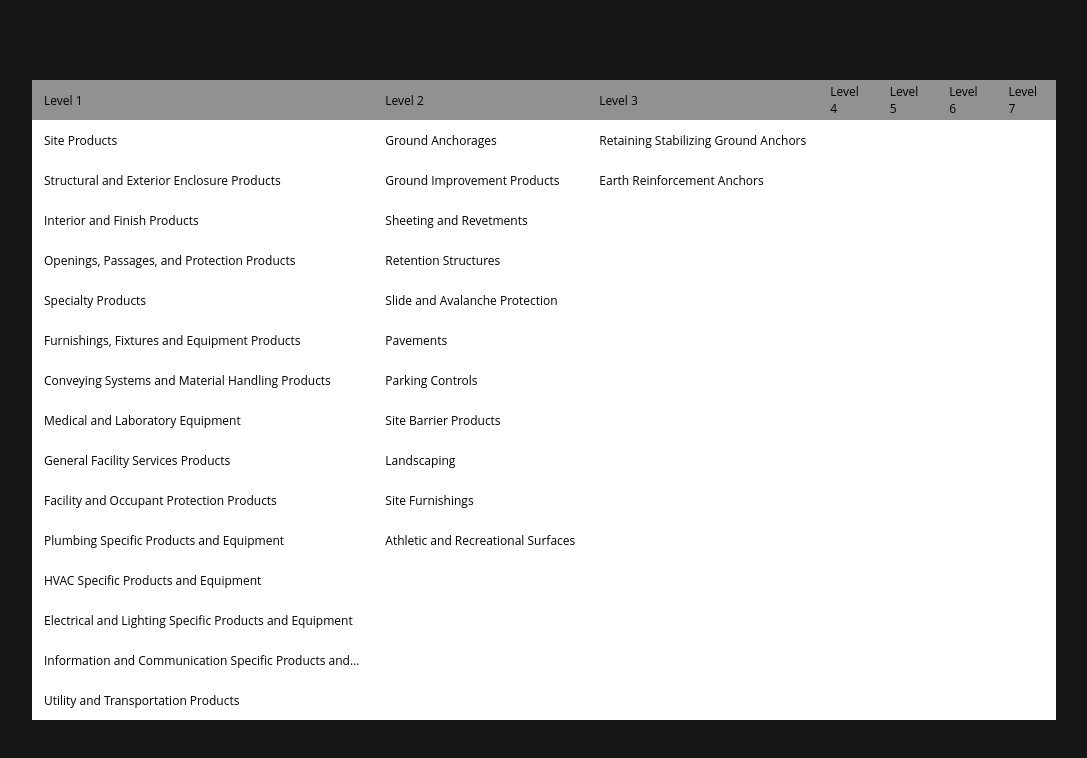
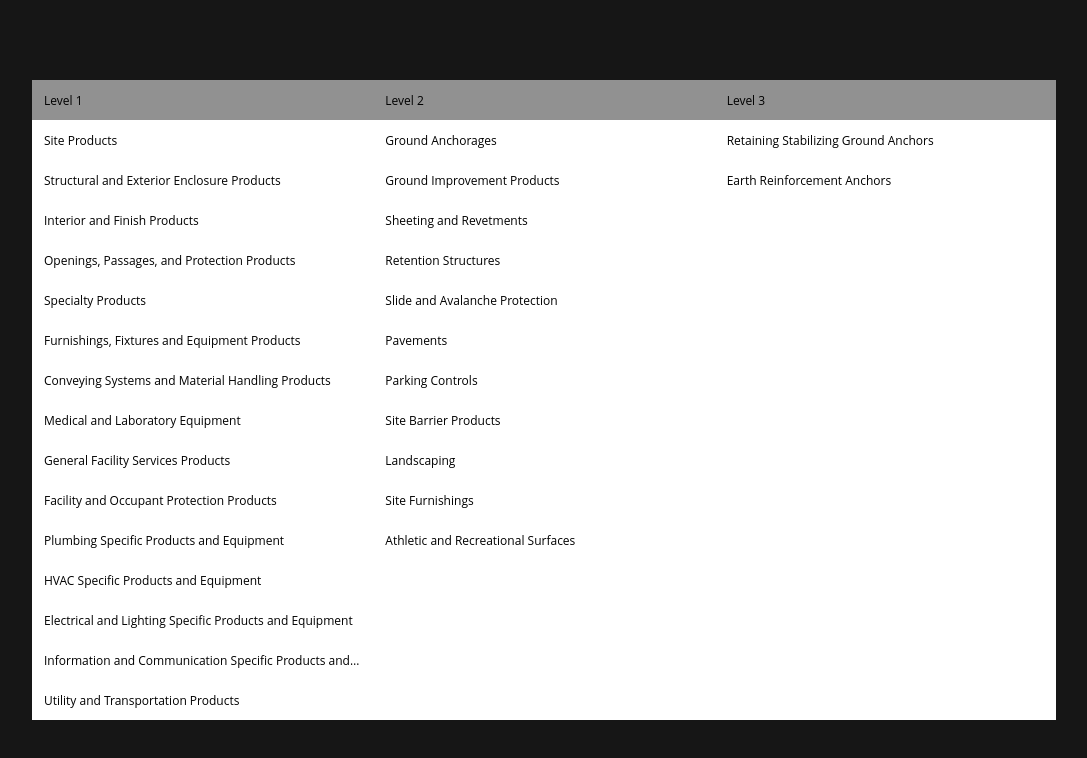
Before and after one commit to zmm2025/react-testing-app, a React (Create React App) app: page / in a window 1280 px wide. Shown: the top 758 px of the page, without its empty margins (96-1183 px from the left). Built offline with nearby package versions, Linux system fonts and the light colour scheme.

Commit message:
More styling work

```diff
--- a/src/assets/styles/class-selector.css
+++ b/src/assets/styles/class-selector.css
@@ -8,11 +8,20 @@
 
     /* Appearance */
     background: var(--neutral-0, #ffffff);
+
+    /* Other */
+    scrollbar-width: none;
+    -ms-overflow-style: none;
+
+    &::-webkit-scrollbar {
+        /* Layout */
+        display: none;
+    }
 }
 
 .column {
     /* Layout */
-    width: 33.33%;
+    min-width: calc(100% / 3);
 }
 
 .header {
@@ -29,16 +38,7 @@
     /* Layout */
     width: 100%;
     height: 100%;
-    overflow-y: scroll;
-
-    /* Hide scrollbar - IE, Edge, Firefox */
-    -ms-overflow-style: none;
-    scrollbar-width: none;
-}
-
-/* Hide scrollbar - Chrome, Safari, Opera */
-.column::-webkit-scrollbar {
-    display: none;
+    overflow-y: auto;
 }
 
 .body-cell {
@@ -51,14 +51,14 @@
     /* Text */
     text-overflow: ellipsis;
     white-space: nowrap;
-}
 
-.body-cell:hover {
+    &:hover {
         /* Appearance */
         background-color: var(--neutral-100, #e2e2e2);
     }
 
-.body-cell:active {
+    &:active {
         /* Appearance */
         background-color: var(--neutral-200, #c7c7c7);
     }
+}
```
Lines whose indentation alone changed are shown as unchanged.
